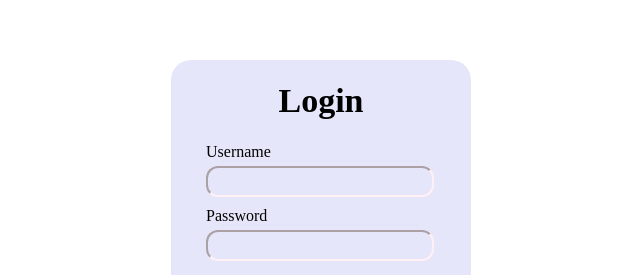
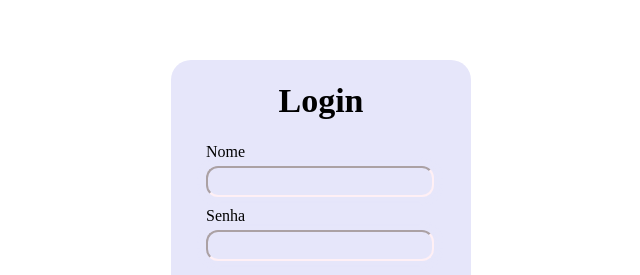
Before and after one commit to AntonioFernando0/login, a plain HTML site: page index.html in a window 1280 px wide. Shown: the top 275 px of the page, 234-874 px from the left. Drawn offline with Linux system fonts and the light colour scheme.

Commit message:
login
atualizei

```diff
--- a/index.html
+++ b/index.html
@@ -10,9 +10,9 @@
     <form>
 
         <h1>Login</h1>
-        <label>Username</label>
+        <label>Nome</label>
         <input type="text">
-        <label>Password</label>
+        <label>Senha</label>
         <input type="text">
         <p><a href="#">Esqueceu a senha?</a></p>
         <button>Login</button>
```
